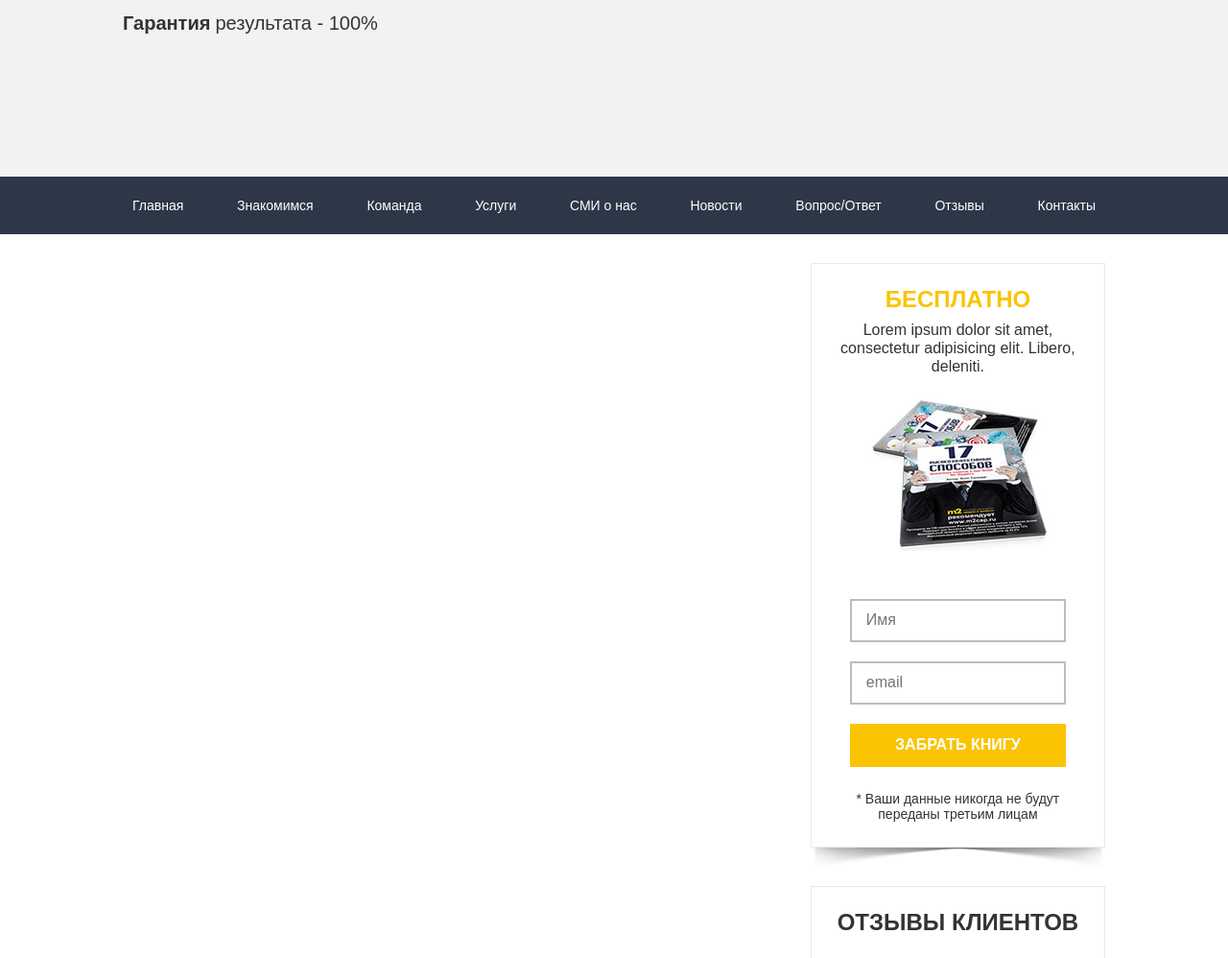
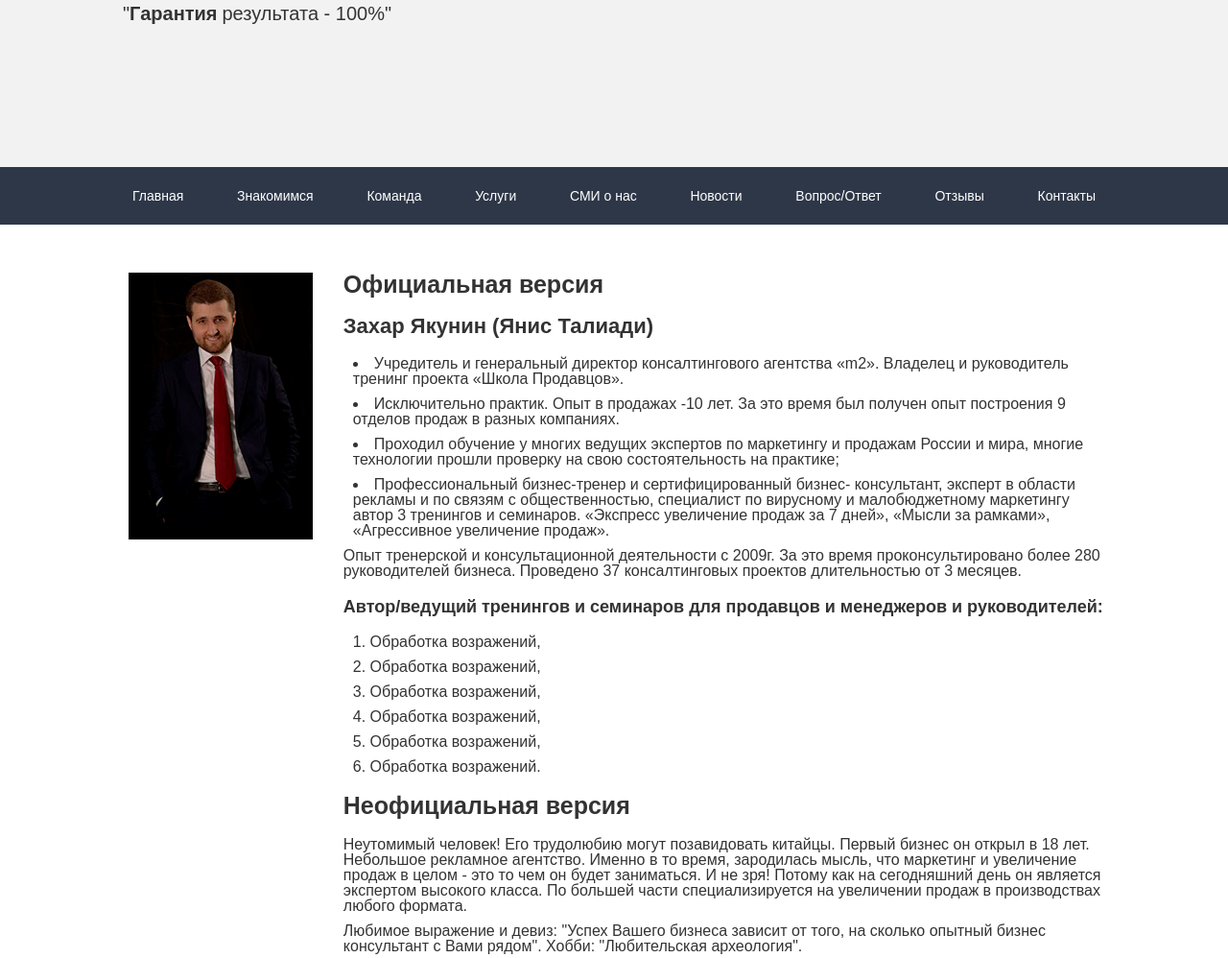
Before and after one commit to Sardaukar40k/m2cap.ru, a website: page index.html in a window 1280 px wide. Shown: the part 425-1423 px from the top of the page at 96% size. Drawn offline with nearby package versions, Linux system fonts and the light colour scheme; grey boxes are pictures that could not be loaded; a script that the page names is missing.

Commit message:
m2cap.ru - v.0.5.0 - Старница Команда

```diff
--- a/index.html
+++ b/index.html
@@ -60,7 +60,7 @@
                   <hgroup>
                     <h2><strong>Быстрое</strong>увеличение <br>
                     <span>продаж и прибыли</span></h2>
-                    <h3><strong>Гарантия</strong>результата - 100%</h3>
+                    <h3>"<strong>Гарантия</strong>результата - 100%"</h3>
                   </hgroup>
               </section>
             </div> <!-- /.row -->
@@ -91,15 +91,45 @@
 
       <div class="page-content-wrapper">
 
-        <div class="row">
+      <div class="row">
+
           <!-- content -->
-          <section class="content">
+          <section class="content team">
+
+            <section class="team-item">
+              <div class="team-item-img">
+                <img src="img/_content/zachar_yakunin.jpg" height="278" width="192">
+              </div>
+              <div class="team-item-text">
+                <h2>Официальная версия</h2>
+                <h3>Захар Якунин (Янис Талиади)</h3>
+                <ul>
+                  <li> Учредитель и генеральный директор консалтингового агентства «m2». Владелец и руководитель тренинг проекта «Школа Продавцов».</li>
+                  <li>Исключительно практик. Опыт в продажах -10 лет. За это время был получен опыт построения 9 отделов продаж в разных компаниях.</li>
+                  <li>Проходил обучение у многих ведущих экспертов по маркетингу и продажам России и мира, многие технологии прошли проверку на свою состоятельность на практике;</li>
+                  <li>Профессиональный бизнес-тренер и сертифицированный бизнес- консультант, эксперт в области рекламы и по связям с общественностью, специалист по вирусному  и малобюджетному маркетингу автор 3 тренингов и семинаров. «Экспресс увеличение продаж за 7 дней», «Мысли за рамками», «Агрессивное увеличение продаж».</li>
+                </ul>
+                <p>Опыт  тренерской и консультационной деятельности с 2009г. За это время проконсультировано более 280 руководителей бизнеса. Проведено 37 консалтинговых проектов длительностью от 3 месяцев.</p>
+                <h4>Автор/ведущий тренингов и семинаров для продавцов и менеджеров и руководителей:</h4>
+                <ol>
+                  <li>Обработка возражений,</li>
+                  <li>Обработка возражений,</li>
+                  <li>Обработка возражений,</li>
+                  <li>Обработка возражений,</li>
+                  <li>Обработка возражений,</li>
+                  <li>Обработка возражений.</li>
+                </ol>
+                <h2>Неофициальная версия</h2>
+                <p>Неутомимый человек! Его трудолюбию могут позавидовать китайцы. Первый бизнес он открыл в 18 лет. Небольшое рекламное агентство. Именно в то время, зародилась мысль, что маркетинг и увеличение продаж в целом - это то чем он будет заниматься. И не зря! Потому как на сегодняшний день он является экспертом высокого класса. По большей части специализируется на увеличении продаж в производствах любого формата.</p>
+                <strong>Любимое выражение и девиз: </strong>"Успех Вашего бизнеса зависит от того, на сколько опытный бизнес консультант с Вами рядом".
+                <strong>Хобби: </strong> "Любительская археология".
+              </div>
+            </section>
+
 
           </section>
           <!-- /content -->
-        </div>
 
-        <div class="row">
           <!-- sidebar -->
           <section class="sidebar_main hidden-xs">
 
@@ -159,6 +189,7 @@
 
           </section> <!-- /.sidebar_main -->
           <!-- /sidebar -->
+
         </div>
 
       </div> <!-- /.page-content-wrapper -->
--- a/src/scss/layout/_grid.scss
+++ b/src/scss/layout/_grid.scss
@@ -12,6 +12,7 @@
 .col-md-11,
 .col-md-12 {
   padding: 0;
+
   @media screen and (max-width: $content-width) {
     padding: 0 15px;
   }
@@ -20,6 +21,7 @@
 /* -- Задание ширины контейнера -- */
 .container {
   width: $content-width; // -- в _variables.scsss
+
   @media screen and (max-width: $content-width) {
     width: 100%;
   }
@@ -32,6 +34,7 @@
 .content {
   width: 70%;
   float: left;
+
   @media screen and (max-width: $content-width) {
     width: 100%;
   }
--- a/src/scss/modules/_content.scss
+++ b/src/scss/modules/_content.scss
@@ -1,8 +1,11 @@
 .content {
-
+  padding: 20px 0;
+  @media screen and (max-width: $content-width) {
+    padding: 20px 15px;
+  }
   /* -- Заголовки -- */
   h2 {
-    font {
+    font : {
       size: 25px;
       weight: bold;
     }
@@ -10,7 +13,7 @@
   }
 
   h3 {
-    font {
+    font : {
       size: 22px;
       weight: bold;
     }
@@ -18,7 +21,7 @@
   }
 
   h4 {
-    font {
+    font : {
       size: 18px;
       weight: 600;
     }
@@ -26,7 +29,7 @@
   }
 
   h5, h6 {
-    font {
+    font : {
       size: 16px;
       weight: 500px;
     }
@@ -35,7 +38,7 @@
 
   /* -- Текст -- */
   p {
-    font: {
+    font : {
       size: 16px;
     }
     margin: 10px auto;
@@ -49,4 +52,23 @@
   }
   /* -- /Элементы -- */
 
+  /* -- Списки -- */
+  ol {
+    list-style: decimal;
+    list-style-position: inside;
+    padding-left: 10px;
+    li {
+      margin: 10px auto;
+    }
+  }
+  ul {
+    list-style: disc;
+    list-style-position: inside;
+    padding-left: 10px;
+    li {
+      margin: 10px auto;
+    }
+  }
+  /* -- /Списки -- */
+
 } /* -- /.content -- */
--- a/src/scss/modules/_header.scss
+++ b/src/scss/modules/_header.scss
@@ -50,12 +50,12 @@
     &-headers {
       margin: 200px auto 150px;
       h2 {
-        color: #000;
+        color: $color_second;
         text : {
           transform: uppercase;
         }
         font : {
-          size: 51px;
+          size: 50px;
           weight: normal;
         }
         strong {
@@ -69,7 +69,7 @@
           display: inline-block;
           background: $color_second;
           color: #fff;
-          padding: 14px;
+          padding: 10px 15px;
           margin: 10px auto 25px;
         }
       }
@@ -77,7 +77,7 @@
       h3 {
         font : {
           size: 20px;
-          weight: 500;
+          weight: 300;
         }
         strong {
           font : {
--- /dev/null
+++ b/src/scss/modules/_team.scss
@@ -0,0 +1,28 @@
+.team {
+  width: 100%;
+
+  /* -- .team-item -- */
+  &-item {
+    margin-bottom: 40px;
+    clear: both;
+    &-img {
+      width: 20%;
+      height: auto;
+      float: left;
+      img {
+        margin: 0 auto;
+        display: block;
+      }
+    }
+    &-text {
+      width: 80%;
+      float: right;
+      padding: 0 0 0 25px;
+      h2:first-child {
+        margin-top: 0;
+      }
+    }
+
+  } /* -- /.team-item -- */
+
+} /* -- /.team -- */
```
Also changed, not shown: src/index.html (+4 -4 lines), src/template-parts/header.html (+1 -1 lines), src/template-parts/team.html (added, +34 -0 lines), img/_content/zachar_yakunin.jpg (added), src/template-parts/content.html (line endings or trailing spaces), styles.css.
